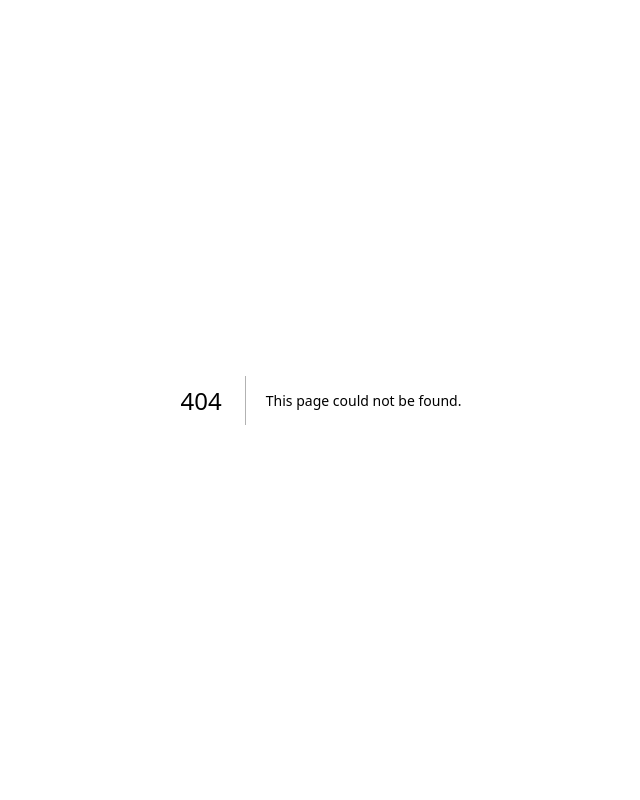
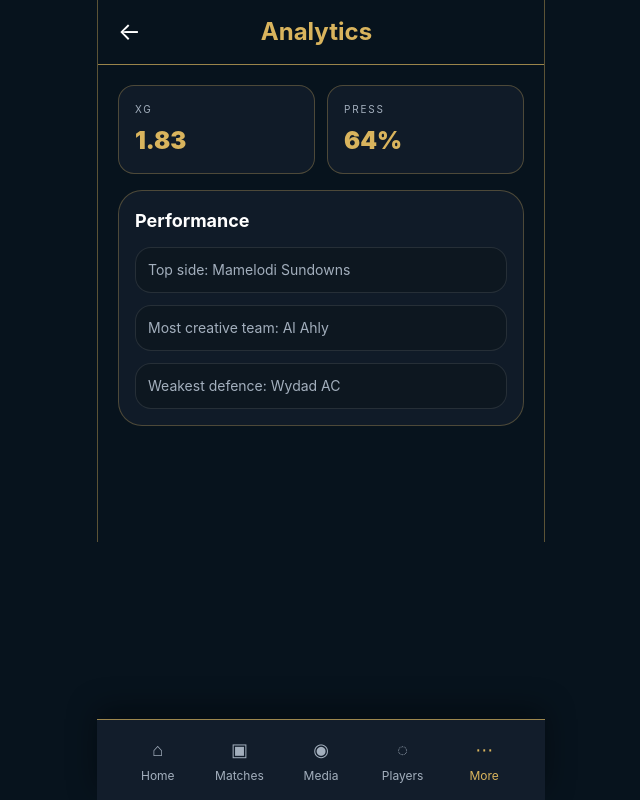
Before and after one commit to broadzezeko-dot/united-african-ascent-league, a Next.js app in the folder frontend/: page /analytics in a window 1280 px wide. Before the commit this address had no page. Shown: the whole page, without its empty margins (319-959 px from the left). Built offline with nearby package versions, Linux system fonts and the light colour scheme.

Commit message:
Add analytics dashboard for league operations and insight tracking

```diff
--- /dev/null
+++ b/frontend/app/analytics/page.tsx
@@ -0,0 +1,40 @@
+import Link from 'next/link';
+import { BottomNav } from '@/components/BottomNav';
+
+export default function AnalyticsPage() {
+  return (
+    <main className="min-h-screen bg-uaal-dark text-uaal-text">
+      <div className="mx-auto max-w-md border-x border-uaal-gold/40 bg-uaal-dark px-0 pb-24">
+        <header className="flex items-center justify-between border-b border-uaal-gold/70 px-5 py-4">
+          <Link href="/" className="text-2xl text-white">←</Link>
+          <h1 className="text-2xl font-bold text-uaal-gold">Analytics</h1>
+          <div className="w-8" />
+        </header>
+
+        <section className="space-y-4 px-5 py-5">
+          <div className="grid grid-cols-2 gap-3">
+            <div className="rounded-2xl border border-uaal-gold/30 bg-uaal-soft/90 p-4">
+              <div className="text-[10px] uppercase tracking-[0.18em] text-uaal-muted">xG</div>
+              <div className="mt-2 text-2xl font-black text-uaal-gold">1.83</div>
+            </div>
+            <div className="rounded-2xl border border-uaal-gold/30 bg-uaal-soft/90 p-4">
+              <div className="text-[10px] uppercase tracking-[0.18em] text-uaal-muted">Press</div>
+              <div className="mt-2 text-2xl font-black text-uaal-gold">64%</div>
+            </div>
+          </div>
+
+          <div className="rounded-3xl border border-uaal-gold/30 bg-uaal-soft/90 p-4">
+            <div className="mb-3 text-lg font-bold text-white">Performance</div>
+            <div className="space-y-3 text-sm text-uaal-muted">
+              <div className="rounded-2xl border border-white/10 bg-[#0d1720] p-3">Top side: Mamelodi Sundowns</div>
+              <div className="rounded-2xl border border-white/10 bg-[#0d1720] p-3">Most creative team: Al Ahly</div>
+              <div className="rounded-2xl border border-white/10 bg-[#0d1720] p-3">Weakest defence: Wydad AC</div>
+            </div>
+          </div>
+        </section>
+
+        <BottomNav active="More" />
+      </div>
+    </main>
+  );
+}
```
